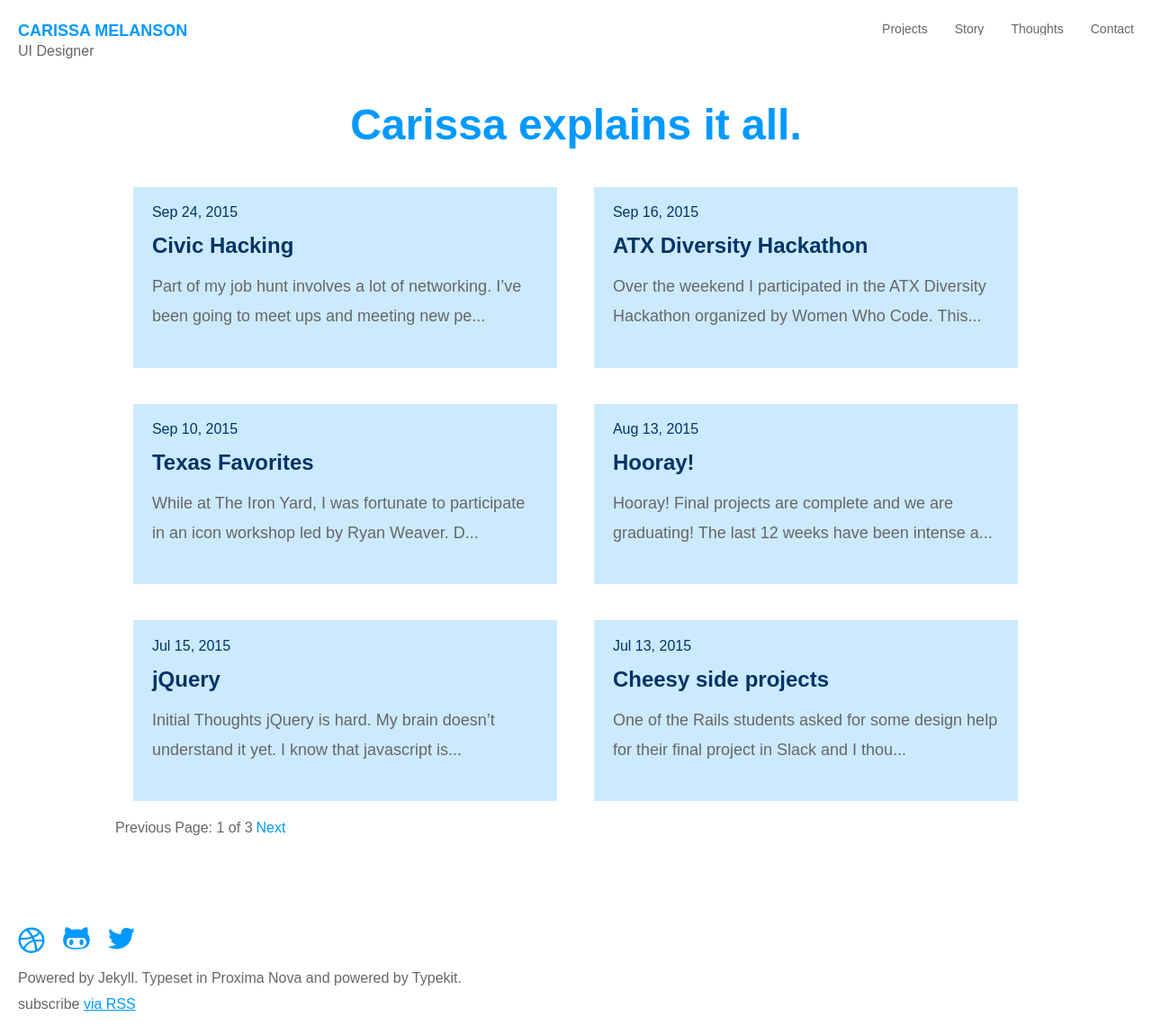
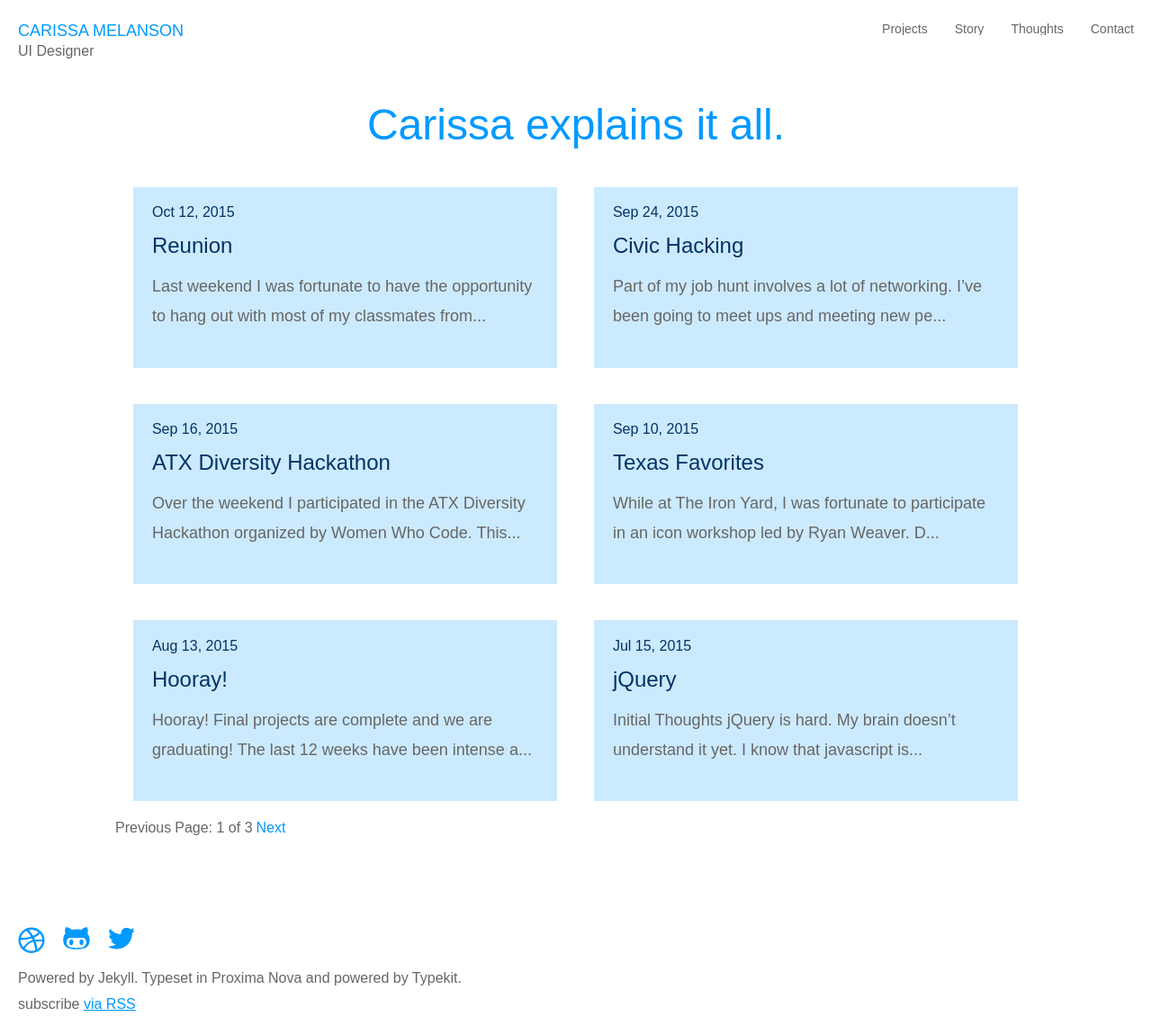
Before and after one commit to carissamelanson/carissamelanson.github.io, a Jekyll site: the page built from blog/index.html, in a window 1280 px wide and 1150 px high. Shown: the whole window at 90% size. Built offline with Jekyll 4.4.1, drawn with Linux system fonts in a browser that asks for light colours; the list of posts is cut into pages by our own code.

Commit message:
Edits to font weight on site and new blog post

```diff
--- /dev/null
+++ b/_posts/2015-10-12-reunion.markdown
@@ -0,0 +1,12 @@
+---
+layout: post
+title:  "Reunion"
+date:   2015-10-12
+
+---
+<br>
+Last weekend I was fortunate to have the opportunity to hang out with most of my classmates from UT Design school, 11 out of 16. It's so crazy how time flies, it's been about 10 years since graduation and about 10 years since I saw some of my classmates in person. I've kept in touch with most of them and have followed them and all of their life moments that are posted online over the years.
+<br>
+I was able to contact most of them(the majority of them are still in Austin)and organize a meeting. We met over beers and it was fun! I was really impressed to hear all of their stories, most of them have made a career in design. Some are successfully working for themselves, others are Creative Directors, Music Video Directors, mothers, fathers. Being all together again, it seemed as if no time had passed. I guess that's what happens when you work closely with the same group of people all day, everyday for about 3 years.
+<br>
+I hope to make it a regular meeting and hopefully we'll get everyone to attend next time.
--- a/css/main.scss
+++ b/css/main.scss
@@ -22,7 +22,7 @@ $grey: #666666;
 
 h1{
   font-family: $proxima;
-  font-weight: 700;
+  font-weight: 400;
   font-size: 2.6em;
   color: $royal-blue;
   line-height: 1.1;
@@ -33,7 +33,7 @@ h2{
 	font-size: 2.8em;
 	line-height: 1.2;
 	color: $dkblue;
-	font-weight: 700;
+	font-weight: 400;
 
 }
 
@@ -41,7 +41,7 @@ h3{
 	font-family: $proxima;
 	font-size: 1.125em;
 	color: $dkblue;
-	font-weight: 700;
+	font-weight: 400;
 	line-height: 1.6em;
 }
 h4{
```
